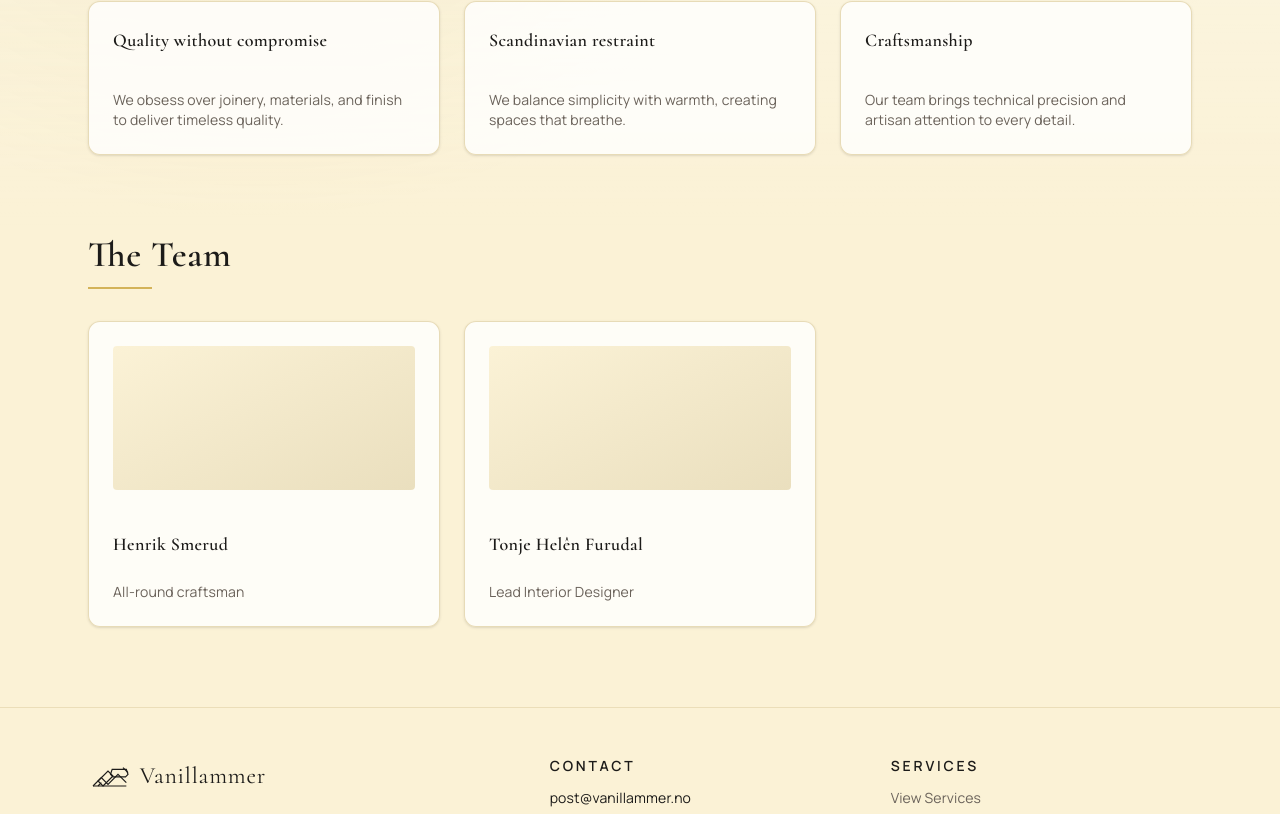
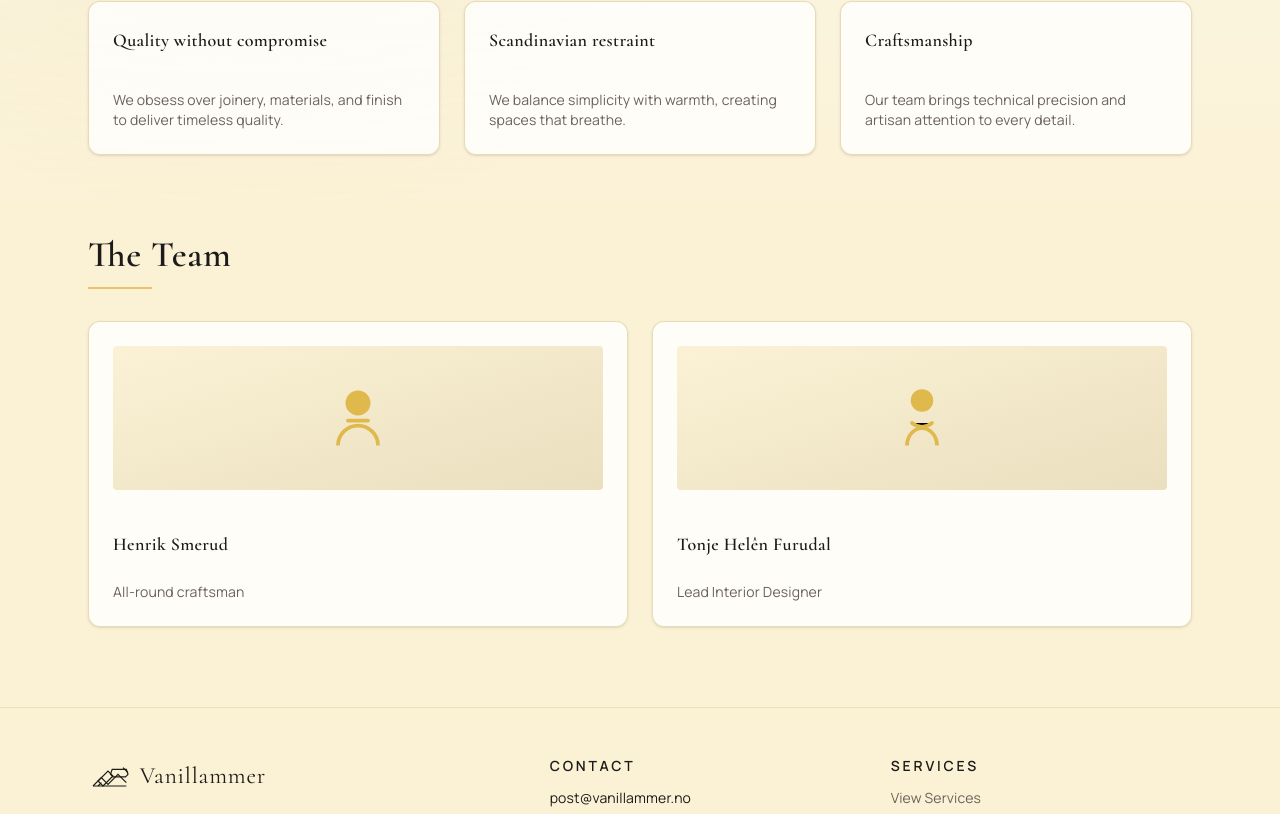
Before and after one commit to MagnusPladsen/vanillammer, a Next.js app: page /en/about in a window 1280 px wide. Shown: the part 566-1380 px from the top of the page. Built offline with nearby package versions, Linux system fonts and the light colour scheme.

Commit message:
Adjust app colors to vanilla

```diff
--- a/app/globals.css
+++ b/app/globals.css
@@ -46,7 +46,7 @@
   --card-foreground: #1c1b19;
   --popover: #ffffff;
   --popover-foreground: #1c1b19;
-  --primary: #d5a83a;
+  --primary: #e0b94c;
   --primary-foreground: #1a1714;
   --secondary: #f6ecd0;
   --secondary-foreground: #2a2622;
@@ -57,10 +57,10 @@
   --destructive: #b34b4b;
   --border: #e1d2a7;
   --input: #e1d2a7;
-  --ring: #caa33a;
+  --ring: #e0b94c;
 
-  --gold-200: #e4c76a;
-  --gold-500: #caa33a;
+  --gold-200: #f0d17a;
+  --gold-500: #e0b94c;
   --cream-50: #fbf2d6;
   --stone-200: #eadfbe;
   --stone-400: #b8aa86;
--- a/components/sections/TeamSection.tsx
+++ b/components/sections/TeamSection.tsx
@@ -14,13 +14,55 @@ export function TeamSection() {
   return (
     <section className="mx-auto max-w-6xl px-6 pb-20 reveal">
       <SectionHeading title={t("about.team.title")} />
-      <div className="mt-8 grid gap-6 md:grid-cols-3">
-        {members.map((member) => (
+      <div className="mt-8 grid gap-6 md:grid-cols-2">
+        {members.map((member, index) => (
           <Card
             key={member.name}
             className="border-border/80 bg-white/80 p-6 transition-all hover:-translate-y-1 hover:border-gold-200 hover:shadow-lg"
           >
-            <div className="h-36 rounded-md bg-gradient-to-br from-cream-50 to-stone-200" />
+            <div className="flex h-36 items-center justify-center rounded-md bg-gradient-to-br from-cream-50 to-stone-200">
+              {index % 2 === 0 ? (
+                <svg
+                  viewBox="0 0 64 64"
+                  className="h-20 w-20 text-gold-500"
+                  aria-hidden="true"
+                >
+                  <circle cx="32" cy="20" r="10" fill="currentColor" />
+                  <path
+                    d="M16 54c0-8.8 7.2-16 16-16s16 7.2 16 16"
+                    fill="none"
+                    stroke="currentColor"
+                    strokeWidth="3"
+                  />
+                  <path
+                    d="M24 34h16"
+                    stroke="currentColor"
+                    strokeWidth="3"
+                    strokeLinecap="round"
+                  />
+                </svg>
+              ) : (
+                <svg
+                  viewBox="0 0 64 64"
+                  className="h-20 w-20 text-gold-500"
+                  aria-hidden="true"
+                >
+                  <circle cx="32" cy="18" r="9" fill="currentColor" />
+                  <path
+                    d="M20 54c0-7.7 5.6-14 12-14s12 6.3 12 14"
+                    fill="none"
+                    stroke="currentColor"
+                    strokeWidth="3"
+                  />
+                  <path
+                    d="M24 36c5 4 11 4 16 0"
+                    stroke="currentColor"
+                    strokeWidth="3"
+                    strokeLinecap="round"
+                  />
+                </svg>
+              )}
+            </div>
             <h3 className="mt-4 text-lg font-semibold text-charcoal-900">
               {member.name}
             </h3>
```
